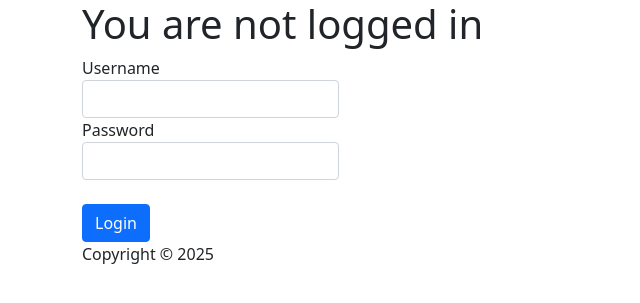
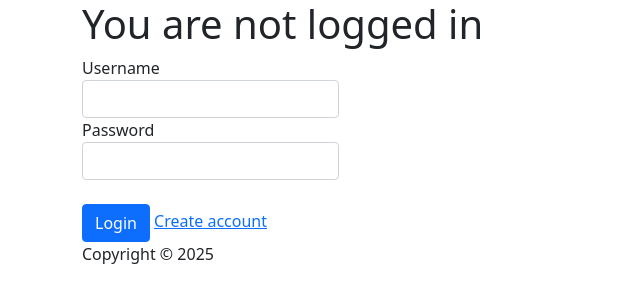
Before and after one commit to HelibenModi/Ass-3, a PHP site: page /login in a window 1280 px wide. Shown: the top 303 px of the page, without its empty margins (0-640 px from the left). Run offline with PHP 8.4, Linux system fonts and the light colour scheme; data that the repository does not hold is empty.

```diff
--- a/app/views/login/index.php
+++ b/app/views/login/index.php
@@ -22,6 +22,7 @@
 			</div>
             <br>
 		    <button type="submit" class="btn btn-primary">Login</button>
+			<a href="/create">Create account </a>
 		</fieldset>
 		</form>
 	</div>
```
